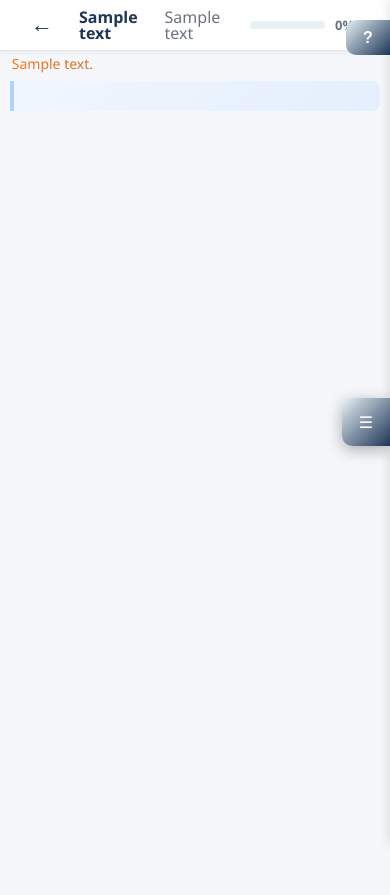
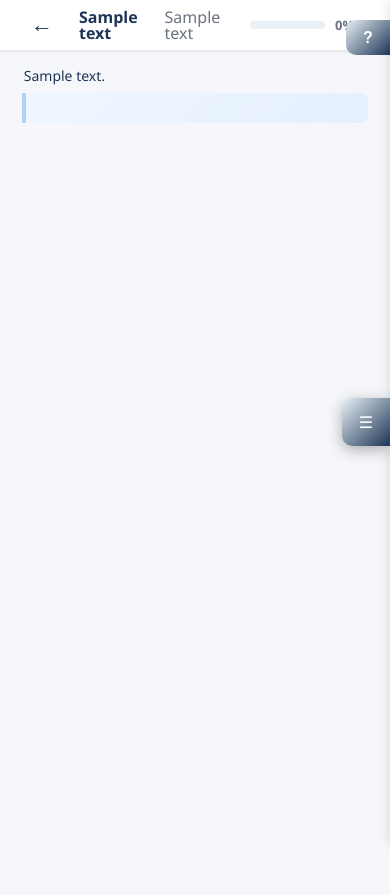
Before and after one commit to LuzDaw/leeingles, a PHP site: page /?public_text_id=1 in a window 390 px wide. Run offline with PHP 8.4, Linux system fonts and the light colour scheme; data comes from the database, SQL or seed files in the repository; tables that the repository leaves empty hold one stand-in row (values such as "Sample post"); some libraries are stand-ins or nearby versions; some web fonts are replaced.

Commit message:
26/1 lectura 11

```diff
--- a/css/modern-styles.css
+++ b/css/modern-styles.css
@@ -230,14 +230,7 @@
         /* -webkit-font-smoothing: antialiased; */
         -moz-osx-font-smoothing: grayscale;
     }
-    .paragraph {
-        border-radius: 5px;
-        font-size: 1rem;
-        background: linear-gradient(to right, #ff6a00, #045d7c);
-    -webkit-background-clip: text;
-    -webkit-text-fill-color: #bc8f8f00;
-    text-shadow: 2px 2px 4px rgb(255 255 255 / 34%);
-}
+
     }
 
 
--- a/lectura/css/reading-styles.css
+++ b/lectura/css/reading-styles.css
@@ -99,7 +99,8 @@
 
 #pages-container {
     /* padding: 20px 20px 60px 20px; Espacio para los controles fijos */
-    max-width: 95%;
+   max-width: 95%;
+    padding: 12px;
     margin: 0 auto;
     min-height: 100vh;
     display: flex;
```
